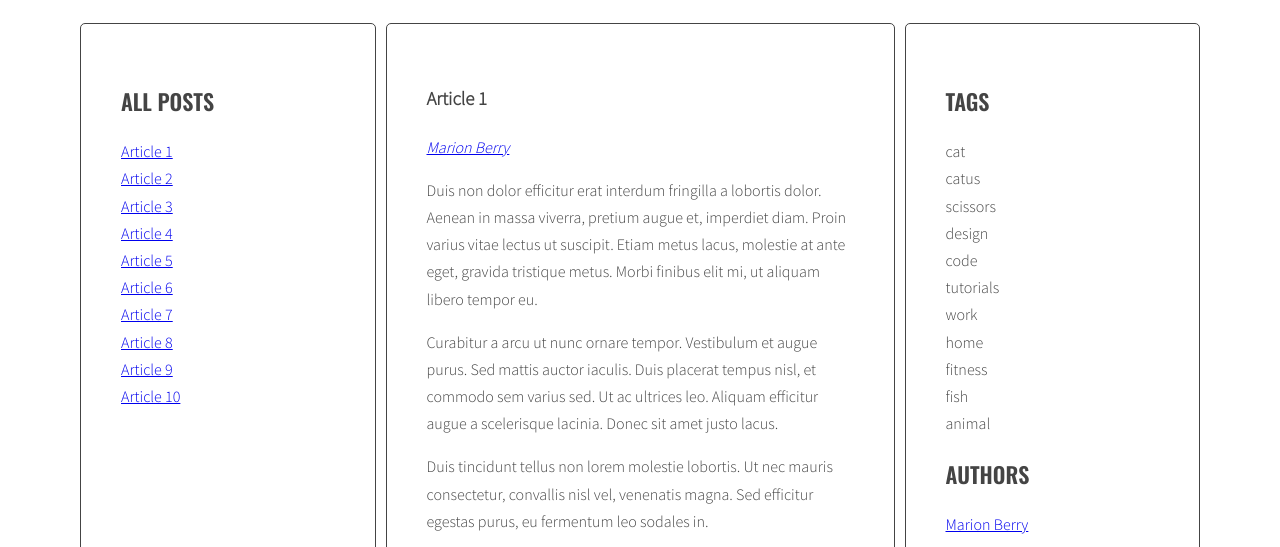
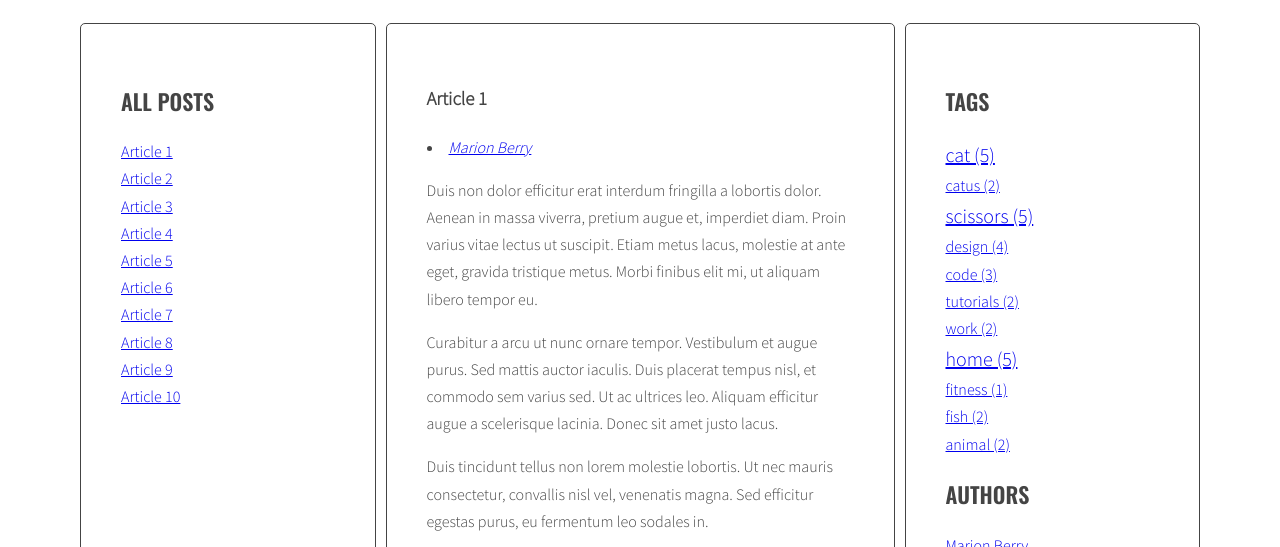
Before and after one commit to kucers/java-blog, a website: page index.html in a window 1280 px wide. Shown: the part 220-767 px from the top of the page. Drawn offline with nearby package versions, Linux system fonts and the light colour scheme.

Commit message:
Fix templates: tag an tag-cloud

```diff
--- a/index.html
+++ b/index.html
@@ -200,9 +200,13 @@
         <li><a href="#tag-{{ id }}"><span>{{ title }}</span></a></li>
       </script>
 
+      <script id="template-author-link" type="text/x-handlebars-template">
+        <li><a href="#{{ id }}"><span>{{ title }}</span></a></li>
+      </script>
+
       <script id="template-tag-cloud-link" type="text/x-handlebars-template">
         {{#each tags}}
-        <li>{{ tag }}</li>
+        <li><a href="#{{ id }}" class="{{className}}"><span>{{ tag }} ({{count}})</span></a></li>
         {{/each}}
       </script>
 
--- a/js/script.js
+++ b/js/script.js
@@ -4,6 +4,7 @@ czcionki tagow nie maja roznych rozmiarow
 const templates = {
   articleLink: Handlebars.compile(document.querySelector('#template-article-link').innerHTML),
   tagLink: Handlebars.compile(document.querySelector('#template-tag-link').innerHTML),
+  authorLink: Handlebars.compile(document.querySelector('#template-author-link').innerHTML),
   tagCloudLink: Handlebars.compile(document.querySelector('#template-tag-cloud-link').innerHTML)
 
 }
@@ -123,7 +124,7 @@ function generateTags() {
       /* generate HTML of the link */
       //const linkHTML = '<li><a href="#tag-' + tag + '">' + tag + '</a></li>';
       const linkHTMLData = {id: tag, title: tag};
-      const linkHTML = templates.articleLink(linkHTMLData);
+      const linkHTML = templates.tagLink(linkHTMLData);
       /* add generated code to html variable */
       html = html + linkHTML;
       /* [NEW] check if this link is NOT already in allTags */
@@ -260,7 +261,9 @@ function generateAuthors() {
     /* START LOOP: for each tag */
     //for(let author of articleTagsArray){
     /* generate HTML of the link */
-    const linkHTML = '<a href="#' + articleAuthor + '">' + articleAuthor + '</a>';
+    //const linkHTML = '<a href="#' + articleAuthor + '">' + articleAuthor + '</a>';
+    const linkHTMLData = {id: articleAuthor, title: articleAuthor};
+    const linkHTML = templates.authorLink(linkHTMLData);
     //console.log('html', linkHTML);
     /* add generated code to html variable */
     html = html + linkHTML;
```
